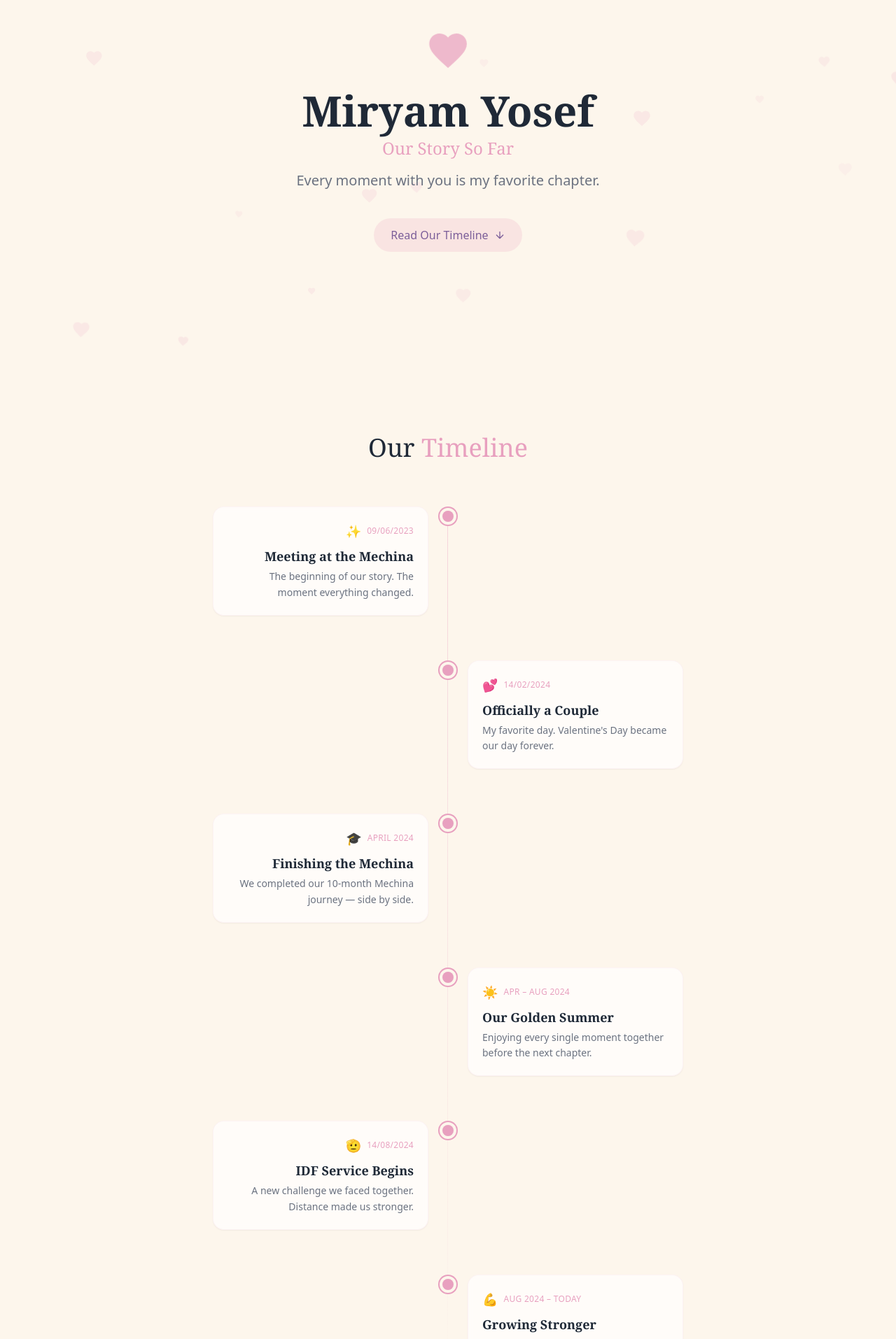
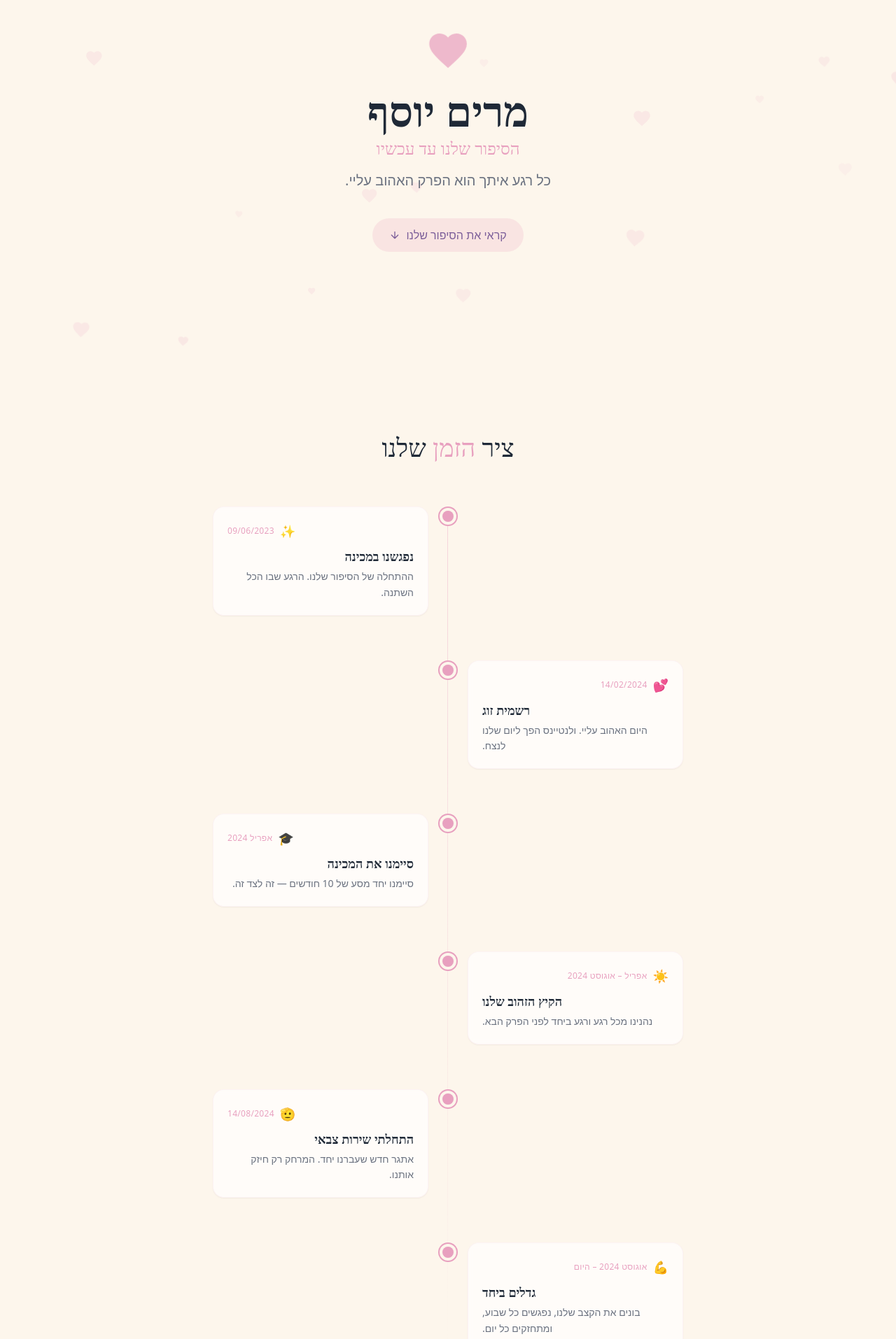
Before and after one commit to iredo2005-stack/miryam, a Next.js app: page / in a window 1280 px wide. Shown: the part 140-2054 px from the top of the page at 70% size. Built offline with nearby package versions, Linux system fonts and the light colour scheme.

Commit message:
Convert entire site to Hebrew

```diff
--- a/src/app/Gallery.tsx
+++ b/src/app/Gallery.tsx
@@ -4,11 +4,11 @@ import { useEffect, useRef } from 'react'
 
 // Add your photo URLs here — replace the placeholders with real image links
 const PHOTOS = [
-  { src: '/photos/1.jpg', caption: 'Donating blood together — because even our blood type is compatible' },
-  { src: '/photos/2.jpg', caption: 'Smiling on a bench — just us and the sunset' },
-  { src: '/photos/3.jpg', caption: 'Being silly on the bus — my favorite kind of us' },
-  { src: '/photos/4.jpg', caption: 'You and me in uniform — distance made us stronger' },
-  { src: '/photos/5.jpg', caption: 'Car rides with you — my happy place' },
+  { src: '/photos/1.jpg', caption: 'תורמים דם ביחד — כי גם סוג הדם שלנו מתאים' },
+  { src: '/photos/2.jpg', caption: 'מחייכים על ספסל — רק אנחנו והשקיעה' },
+  { src: '/photos/3.jpg', caption: 'משתגעים באוטובוס — הגרסה הכי אהובה שלנו' },
+  { src: '/photos/4.jpg', caption: 'את ואני במדים — המרחק רק חיזק אותנו' },
+  { src: '/photos/5.jpg', caption: 'נסיעות ברכב איתך — המקום הכי שמח שלי' },
 ]
 
 export default function Gallery() {
@@ -62,7 +62,7 @@ export default function Gallery() {
           </div>
         ))}
       </div>
-      <p className="text-center text-gray-400 text-xs mt-6">Our favorite moments together</p>
+      <p className="text-center text-gray-400 text-xs mt-6">הרגעים האהובים שלנו ביחד</p>
     </div>
   )
 }
--- a/src/app/LoveReasons.tsx
+++ b/src/app/LoveReasons.tsx
@@ -3,21 +3,21 @@
 import { useState } from 'react'
 
 const REASONS = [
-  "Because your laugh is my favorite sound in the world.",
-  "Because you make the hard days feel lighter just by being there.",
-  "Because you believed in us when it wasn't easy.",
-  "Because every week I see you, it feels like coming home.",
-  "Because you're the strongest person I know, and you don't even realize it.",
-  "Because your smile still makes my heart skip a beat.",
-  "Because you make me want to be the best version of myself.",
-  "Because no distance could ever change what I feel for you.",
-  "Because every memory with you is one I want to relive forever.",
-  "Because you're not just my girlfriend — you're my best friend.",
-  "Because when I'm with you, nothing else in the world matters.",
-  "Because you loved me on my worst days, not just my best ones.",
-  "Because the way you look at me makes me feel invincible.",
-  "Because I can't imagine my life without you in it.",
-  "Because every love song finally makes sense because of you.",
+  "כי הצחוק שלך הוא הצליל האהוב עליי בעולם.",
+  "כי את הופכת את הימים הקשים לקלים יותר רק בזכות הנוכחות שלך.",
+  "כי את האמנת בנו גם כשזה לא היה קל.",
+  "כי כל שבוע שאני רואה אותך זה מרגיש כמו לחזור הביתה.",
+  "כי את האישה הכי חזקה שאני מכיר, ואת אפילו לא מבינה את זה.",
+  "כי החיוך שלך עדיין גורם ללב שלי לדלג פעימה.",
+  "כי את גורמת לי לרצות להיות הגרסה הכי טובה של עצמי.",
+  "כי שום מרחק לא יכול לשנות את מה שאני מרגיש כלפייך.",
+  "כי כל זיכרון איתך הוא כזה שאני רוצה לחיות מחדש.",
+  "כי את לא רק החברה שלי — את החברה הכי טובה שלי.",
+  "כי כשאני איתך, שום דבר אחר בעולם לא חשוב.",
+  "כי את אהבת אותי בימים הכי קשים, לא רק בטובים.",
+  "כי הדרך שאת מסתכלת עליי גורמת לי להרגיש בלתי מנוצח.",
+  "כי אני לא יכול לדמיין את החיים שלי בלעדייך.",
+  "כי כל שיר אהבה סוף סוף הגיוני בזכותך.",
 ]
 
 export default function LoveReasons() {
@@ -43,13 +43,13 @@ export default function LoveReasons() {
         <svg width="20" height="20" viewBox="0 0 24 24" fill="none" className="group-hover:scale-110 transition-transform">
           <path d="M12 21.35l-1.45-1.32C5.4 15.36 2 12.28 2 8.5 2 5.42 4.42 3 7.5 3c1.74 0 3.41.81 4.5 2.09C13.09 3.81 14.76 3 16.5 3 19.58 3 22 5.42 22 8.5c0 3.78-3.4 6.86-8.55 11.54L12 21.35z" fill="currentColor"/>
         </svg>
-        {reason ? 'Tell Me Another' : 'Why Do You Love Me?'}
+        {reason ? 'ספרי לי עוד' : 'למה אתה אוהב אותי?'}
       </button>
 
       {reason && (
         <div className={`mt-8 transition-all duration-500 ${animating ? 'opacity-100 translate-y-0' : 'opacity-0 translate-y-4'}`}>
           <div className="bg-white/80 backdrop-blur-sm border border-rose/15 rounded-2xl p-6 shadow-sm max-w-md mx-auto">
-            <p className="font-serif text-xl text-gray-700 leading-relaxed italic">
+            <p className="font-serif text-xl text-gray-700 leading-relaxed">
               &ldquo;{reason}&rdquo;
             </p>
           </div>
--- a/src/app/Timeline.tsx
+++ b/src/app/Timeline.tsx
@@ -5,38 +5,38 @@ import { useEffect, useRef } from 'react'
 const EVENTS = [
   {
     date: '09/06/2023',
-    title: 'Meeting at the Mechina',
-    desc: 'The beginning of our story. The moment everything changed.',
+    title: 'נפגשנו במכינה',
+    desc: 'ההתחלה של הסיפור שלנו. הרגע שבו הכל השתנה.',
     emoji: '✨',
   },
   {
     date: '14/02/2024',
-    title: 'Officially a Couple',
-    desc: 'My favorite day. Valentine\'s Day became our day forever.',
+    title: 'רשמית זוג',
+    desc: 'היום האהוב עליי. ולנטיינס הפך ליום שלנו לנצח.',
     emoji: '💕',
   },
   {
-    date: 'April 2024',
-    title: 'Finishing the Mechina',
-    desc: 'We completed our 10-month Mechina journey — side by side.',
+    date: 'אפריל 2024',
+    title: 'סיימנו את המכינה',
+    desc: 'סיימנו יחד מסע של 10 חודשים — זה לצד זה.',
     emoji: '🎓',
   },
   {
-    date: 'Apr – Aug 2024',
-    title: 'Our Golden Summer',
-    desc: 'Enjoying every single moment together before the next chapter.',
+    date: 'אפריל – אוגוסט 2024',
+    title: 'הקיץ הזהוב שלנו',
+    desc: 'נהנינו מכל רגע ורגע ביחד לפני הפרק הבא.',
     emoji: '☀️',
   },
   {
     date: '14/08/2024',
-    title: 'IDF Service Begins',
-    desc: 'A new challenge we faced together. Distance made us stronger.',
+    title: 'התחלתי שירות צבאי',
+    desc: 'אתגר חדש שעברנו יחד. המרחק רק חיזק אותנו.',
     emoji: '🫡',
   },
   {
-    date: 'Aug 2024 – Today',
-    title: 'Growing Stronger',
-    desc: 'Building our rhythm, meeting once a week, and growing stronger every single day.',
+    date: 'אוגוסט 2024 – היום',
+    title: 'גדלים ביחד',
+    desc: 'בונים את הקצב שלנו, נפגשים כל שבוע, ומתחזקים כל יום.',
     emoji: '💪',
   },
 ]
@@ -61,7 +61,7 @@ export default function Timeline() {
   }, [])
 
   return (
-    <div className="max-w-2xl mx-auto relative">
+    <div className="max-w-2xl mx-auto relative" dir="ltr">
       {/* Vertical line */}
       <div className="absolute left-6 sm:left-1/2 top-0 bottom-0 w-px bg-gradient-to-b from-rose/40 via-rose/20 to-transparent sm:-translate-x-px" />
 
@@ -83,11 +83,11 @@ export default function Timeline() {
             <div className="w-12 sm:hidden flex-shrink-0" />
 
             {/* Card */}
-            <div className={`flex-1 sm:w-[calc(50%-2rem)] ${isLeft ? 'sm:pr-10 sm:text-right' : 'sm:pl-10 sm:text-left'}`}>
+            <div className={`flex-1 sm:w-[calc(50%-2rem)] ${isLeft ? 'sm:pr-10 sm:text-right' : 'sm:pl-10 sm:text-left'}`} dir="rtl">
               <div className="bg-white/70 backdrop-blur-sm border border-rose/10 rounded-2xl p-5 shadow-sm hover:shadow-md hover:-translate-y-0.5 transition-all duration-300">
                 <div className={`flex items-center gap-2 mb-2 ${isLeft ? 'sm:justify-end' : 'sm:justify-start'}`}>
                   <span className="text-lg">{event.emoji}</span>
-                  <span className="text-xs font-medium text-rose tracking-wide uppercase">{event.date}</span>
+                  <span className="text-xs font-medium text-rose tracking-wide">{event.date}</span>
                 </div>
                 <h3 className="font-serif text-lg font-bold text-gray-800 mb-1">{event.title}</h3>
                 <p className="text-sm text-gray-500 leading-relaxed">{event.desc}</p>
--- a/src/app/layout.tsx
+++ b/src/app/layout.tsx
@@ -2,13 +2,13 @@ import type { Metadata } from 'next'
 import './globals.css'
 
 export const metadata: Metadata = {
-  title: 'Miryam Yosef — Our Story So Far',
-  description: 'A love letter in code.',
+  title: 'מרים יוסף — הסיפור שלנו',
+  description: 'מכתב אהבה בקוד.',
 }
 
 export default function RootLayout({ children }: { children: React.ReactNode }) {
   return (
-    <html lang="en">
+    <html lang="he" dir="rtl">
       <body className="bg-cream text-gray-800 antialiased">{children}</body>
     </html>
   )
--- a/src/app/page.tsx
+++ b/src/app/page.tsx
@@ -5,7 +5,7 @@ import LoveReasons from './LoveReasons'
 
 export default function HomePage() {
   return (
-    <main className="relative min-h-screen overflow-hidden">
+    <main className="relative min-h-screen overflow-hidden" dir="rtl">
       <FloatingHearts />
 
       {/* Hero */}
@@ -16,17 +16,17 @@ export default function HomePage() {
           </svg>
         </div>
         <h1 className="font-serif text-4xl sm:text-5xl md:text-6xl font-bold text-gray-800 mb-2 animate-fade-in">
-          Miryam Yosef
+          מרים יוסף
         </h1>
         <p className="font-serif text-xl sm:text-2xl text-rose mb-4 animate-fade-in" style={{ animationDelay: '0.2s' }}>
-          Our Story So Far
+          הסיפור שלנו עד עכשיו
         </p>
         <p className="text-lg sm:text-xl text-gray-500 max-w-md animate-fade-in" style={{ animationDelay: '0.4s' }}>
-          Every moment with you is my favorite chapter.
+          כל רגע איתך הוא הפרק האהוב עליי.
         </p>
         <div className="mt-10 animate-fade-in" style={{ animationDelay: '0.6s' }}>
           <a href="#timeline" className="inline-flex items-center gap-2 bg-rose/20 text-deep font-medium px-6 py-3 rounded-full hover:bg-rose/30 transition-colors">
-            <span>Read Our Timeline</span>
+            <span>קראי את הסיפור שלנו</span>
             <svg width="16" height="16" viewBox="0 0 24 24" fill="none" stroke="currentColor" strokeWidth="2" strokeLinecap="round" strokeLinejoin="round"><path d="M12 5v14M5 12l7 7 7-7"/></svg>
           </a>
         </div>
@@ -35,7 +35,7 @@ export default function HomePage() {
       {/* Timeline */}
       <section id="timeline" className="relative z-10 py-20 px-6">
         <h2 className="font-serif text-3xl sm:text-4xl text-center text-gray-800 mb-16">
-          Our <span className="text-rose">Timeline</span>
+          ציר <span className="text-rose">הזמן</span> שלנו
         </h2>
         <Timeline />
       </section>
@@ -43,7 +43,7 @@ export default function HomePage() {
       {/* Gallery */}
       <section className="relative z-10 py-20 px-6">
         <h2 className="font-serif text-3xl sm:text-4xl text-center text-gray-800 mb-12">
-          Our <span className="text-rose">Moments</span>
+          הרגעים <span className="text-rose">שלנו</span>
         </h2>
         <Gallery />
       </section>
@@ -52,9 +52,9 @@ export default function HomePage() {
       <section className="relative z-10 py-20 px-6 bg-blush/40">
         <div className="max-w-lg mx-auto text-center">
           <h2 className="font-serif text-3xl sm:text-4xl text-gray-800 mb-4">
-            Why I Love <span className="text-rose">You</span>
+            למה אני אוהב <span className="text-rose">אותך</span>
           </h2>
-          <p className="text-gray-500 mb-10">Click the button and let me remind you.</p>
+          <p className="text-gray-500 mb-10">לחצי על הכפתור ותני לי להזכיר לך.</p>
           <LoveReasons />
         </div>
       </section>
@@ -66,8 +66,8 @@ export default function HomePage() {
             <path d="M12 21.35l-1.45-1.32C5.4 15.36 2 12.28 2 8.5 2 5.42 4.42 3 7.5 3c1.74 0 3.41.81 4.5 2.09C13.09 3.81 14.76 3 16.5 3 19.58 3 22 5.42 22 8.5c0 3.78-3.4 6.86-8.55 11.54L12 21.35z" fill="currentColor"/>
           </svg>
         </div>
-        <p className="text-gray-500 text-sm">Made with love, just for you.</p>
-        <p className="text-gray-400 text-xs mt-1">Happy Birthday, my love.</p>
+        <p className="text-gray-500 text-sm">נבנה באהבה, רק בשבילך.</p>
+        <p className="text-gray-400 text-xs mt-1">יום הולדת שמח, אהובתי.</p>
       </footer>
     </main>
   )
```
